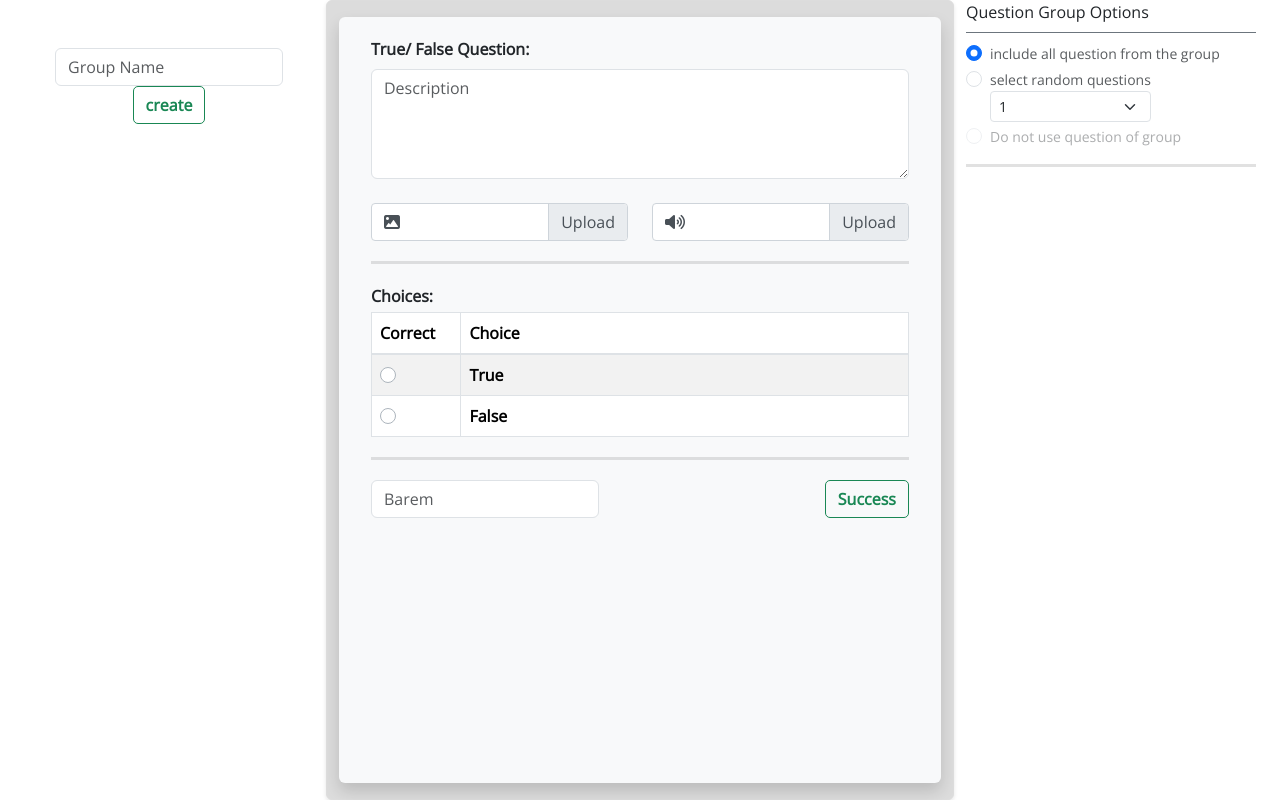
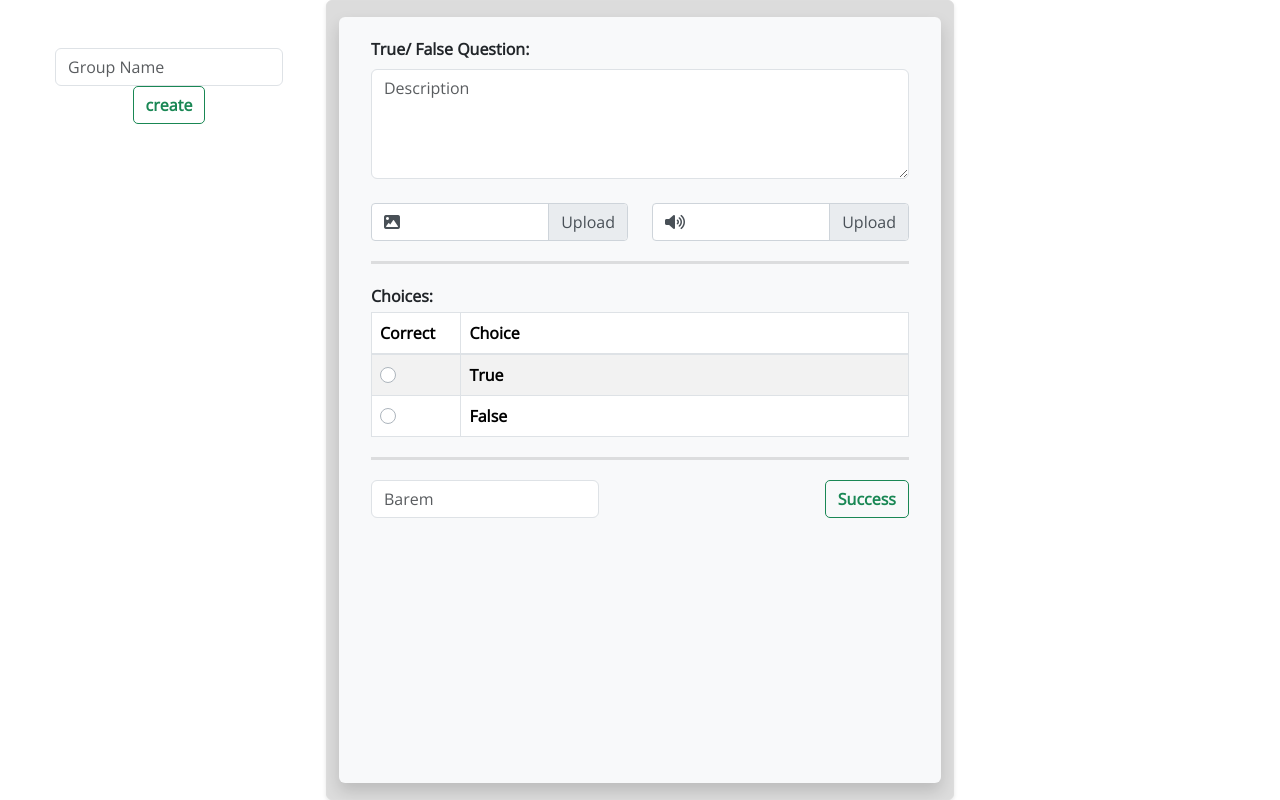
Before and after one commit to sina-soleimani/exam, a Django app: page /builder/q_bank in a window 1280 px wide. Shown: the part 63-863 px from the top of the page. Run offline with Django 3.2, Linux system fonts and the light colour scheme; data that the repository does not hold is empty; parts of the project's set-up code (start-up, migrations or seed data) failed here and were passed over; some libraries are stand-ins or nearby versions.

Commit message:
right bar setting deleted

```diff
--- a/templates/builder.html
+++ b/templates/builder.html
@@ -364,38 +364,7 @@
             </div>
             <!--RIGHT BAR-->
             <div class="right-bar d-none d-lg-block col-lg-3 bd-toc   border-secondary">
-                Question Group Options
-                <div class=" border-secondary border-bottom mt-2 mb-2"></div>
-                <div class="form-check">
-                    <input class="form-check-input" type="radio" name="exampleRadios" id="exampleRadios1"
-                           value="option1" checked>
-                    <label class="form-check-label" for="exampleRadios1">
-                        <small class="text-muted">include all question from the group</small>
-                    </label>
-                </div>
-                <div class="form-check">
-                    <input class="form-check-input" type="radio" name="exampleRadios" id="exampleRadios2"
-                           value="option2">
-                    <label class="form-check-label" for="exampleRadios2">
-                        <small class="text-muted">select random questions</small>
-                        <select class="form-select form-select-sm" aria-label=".form-select-sm example">
-                            <option selected>1</option>
-                            <option value="1">One</option>
-                            <option value="2">Two</option>
-                            <option value="3">Three</option>
-                        </select>
 
-                    </label>
-                </div>
-                <div class="form-check">
-                    <input class="form-check-input" type="radio" name="exampleRadios" id="exampleRadios3"
-                           value="option3" disabled>
-                    <label class="form-check-label" for="exampleRadios3">
-                        <small class="text-muted">Do not use question of group</small>
-
-                    </label>
-                </div>
-                <hr class="mt-3">
                 <div class="text-center " hidden="hidden" id="imageHandler">
 
                     <img src="#" class="img-thumbnail" id="showImageId">
```
